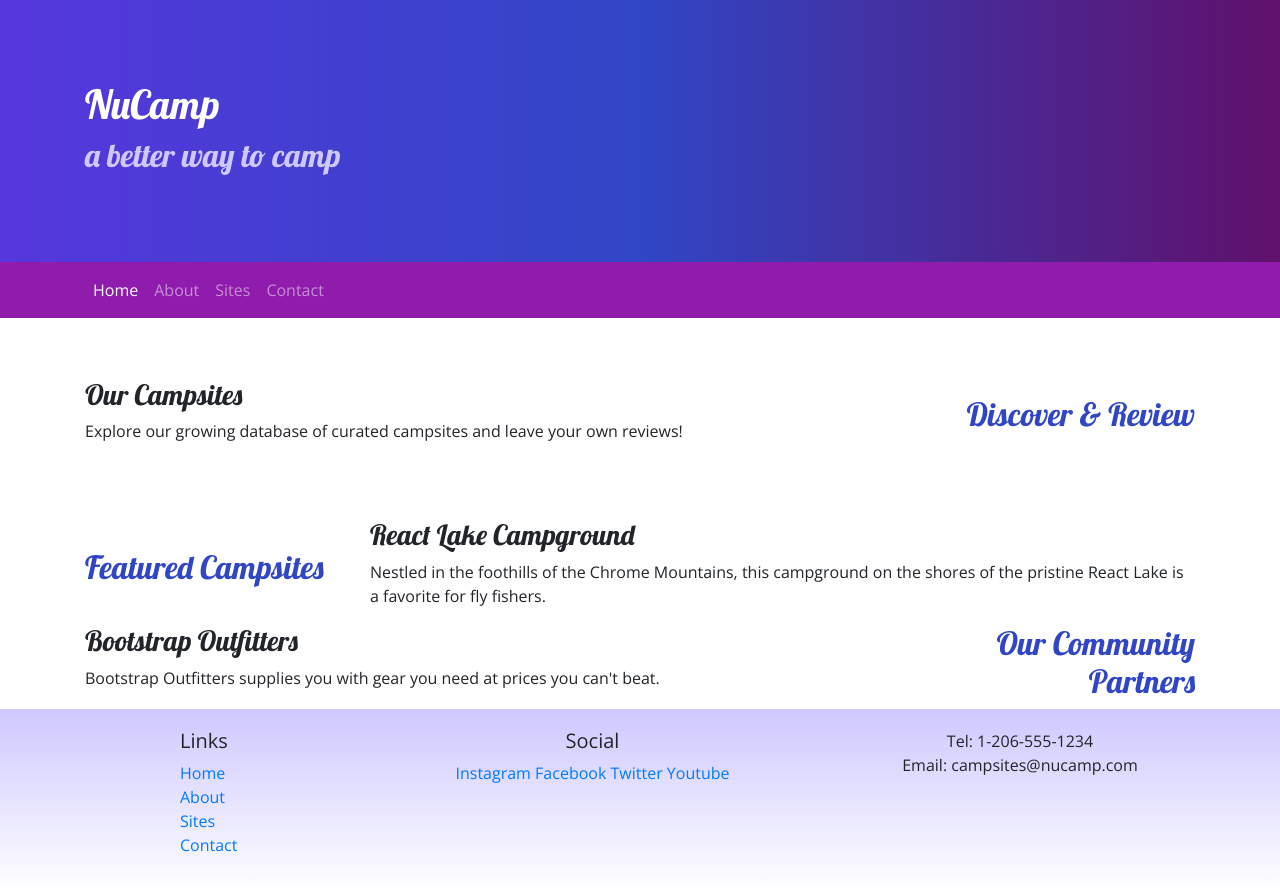
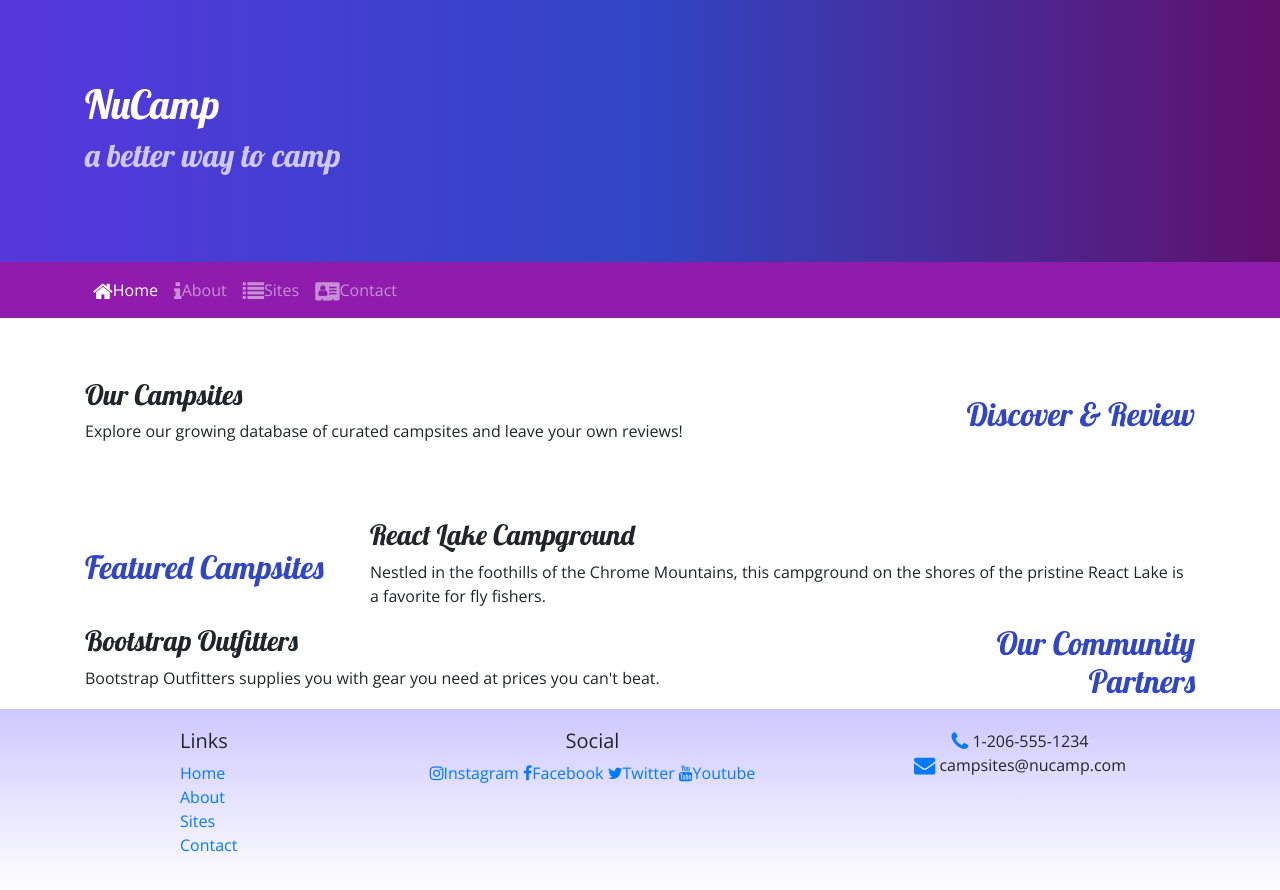
Before and after one commit to k04l/nucampsite, a website: page index.html in a window 1280 px wide. Drawn offline with nearby package versions, Linux system fonts and the light colour scheme.

Commit message:
Icon Fonts

```diff
--- a/index.html
+++ b/index.html
@@ -10,6 +10,8 @@
     <!-- Additional CSS must be placed after Bootstrap CSS -->
     <link rel="stylesheet" href="https://fonts.googleapis.com/css?family=Lobster|Open+Sans" />
     <link rel="stylesheet" href="css/styles.css" />
+    <link rel="stylesheet" href="node_modules/font-awesome/css/font-awesome.min.css" />
+
     <title>NuCamp: A Better Way To Camp</title>
 </head>
 <body>
@@ -32,10 +34,10 @@
             </button>
             <div class="collapse navbar-collapse" id="nucampNavbar">
                 <ul class="navbar-nav">
-                    <li class="nav-item active"><a class="nav-link" href="#">Home</a></li>
-                    <li class="nav-item"><a class="nav-link" href="aboutus.html">About</a></li>
-                    <li class="nav-item"><a class="nav-link" href="#">Sites</a></li>
-                    <li class="nav-item"><a class="nav-link" href="#">Contact</a></li>
+                    <li class="nav-item active"><a class="nav-link" href="#"><i class="fa fa-home fa-lg"></i>Home</a></li>
+                    <li class="nav-item"><a class="nav-link" href="aboutus.html"><i class="fa fa-info fa-lg"></i>About</a></li>
+                    <li class="nav-item"><a class="nav-link" href="#"><i class="fa fa-list fa-lg"></i>Sites</a></li>
+                    <li class="nav-item"><a class="nav-link" href="#"><i class="fa fa-address-card fa-lg"></i>Contact</a></li>
                 </ul>
             </div>
         </div>
@@ -90,14 +92,14 @@
             <!-- div class="row" -->
                 <div class="col-6 col-sm-5 text-center">
                     <h5>Social</h5>
-                    <a href="http://instagram.com/">Instagram</a>
-                    <a href="http://facebook.com/">Facebook</a>
-                    <a href="http://twitter.com/">Twitter</a>
-                    <a href="http://youtube.com/">Youtube</a>
+                    <a href="http://instagram.com/"><i class="fa fa-instagram"></i>Instagram</a>
+                    <a href="http://facebook.com/"><i class="fa fa-facebook"></i>Facebook</a>
+                    <a href="http://twitter.com/"><i class="fa fa-twitter"></i>Twitter</a>
+                    <a href="http://youtube.com/"><i class="fa fa-youtube"></i>Youtube</a>
                 </div>
                 <div class="col-sm-4 text-center">
-                    Tel: 1-206-555-1234<br />
-                    Email: campsites@nucamp.com
+                    <i class="fa fa-phone fa-lg text-primary"></i> 1-206-555-1234<br />
+                    <i class="fa fa-envelope fa-lg text-primary"></i> campsites@nucamp.com
                 </div>
             </div>
         </div>
--- a/package.json
+++ b/package.json
@@ -15,6 +15,7 @@
   },
   "dependencies": {
     "bootstrap": "^4.5.2",
+    "font-awesome": "^4.7.0",
     "jquery": "^3.5.1",
     "popper.js": "^1.16.1"
   }
```
Also changed, not shown: aboutus.html (+11 -10 lines), 1 other file.
